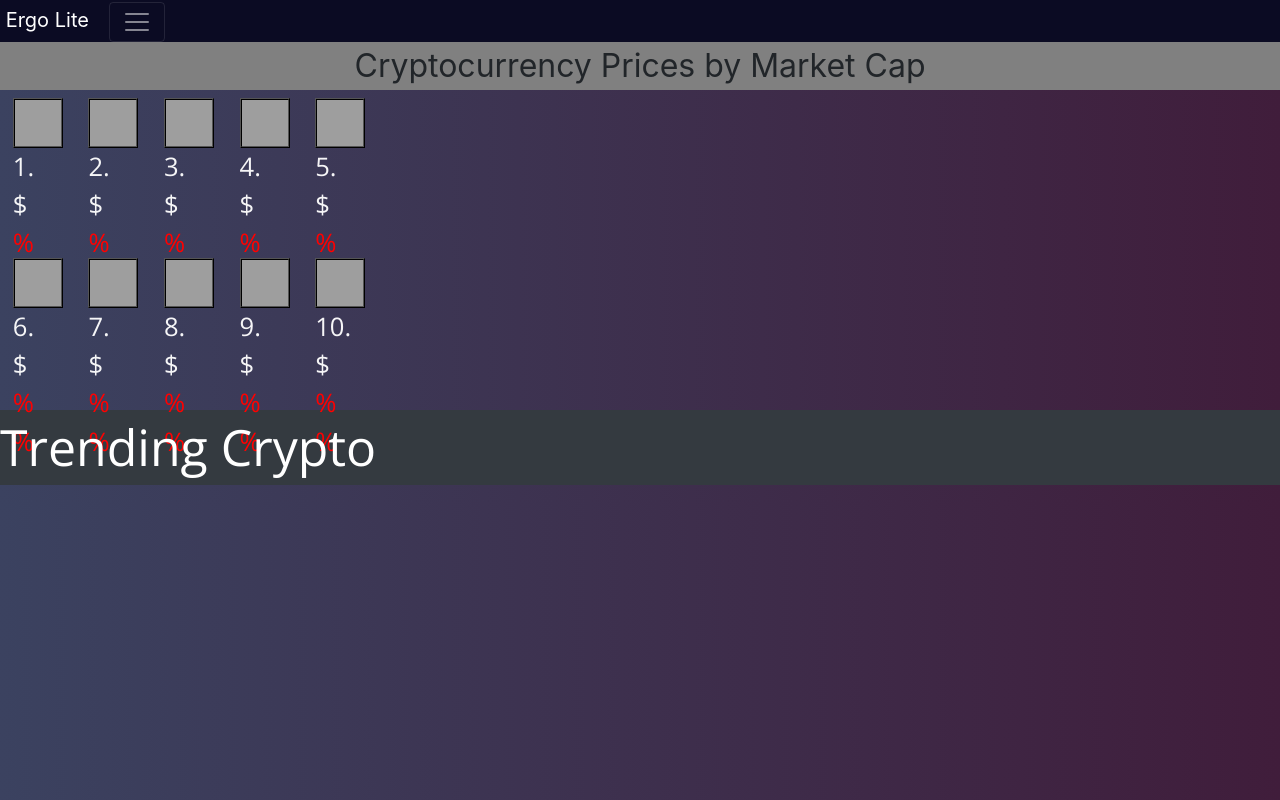
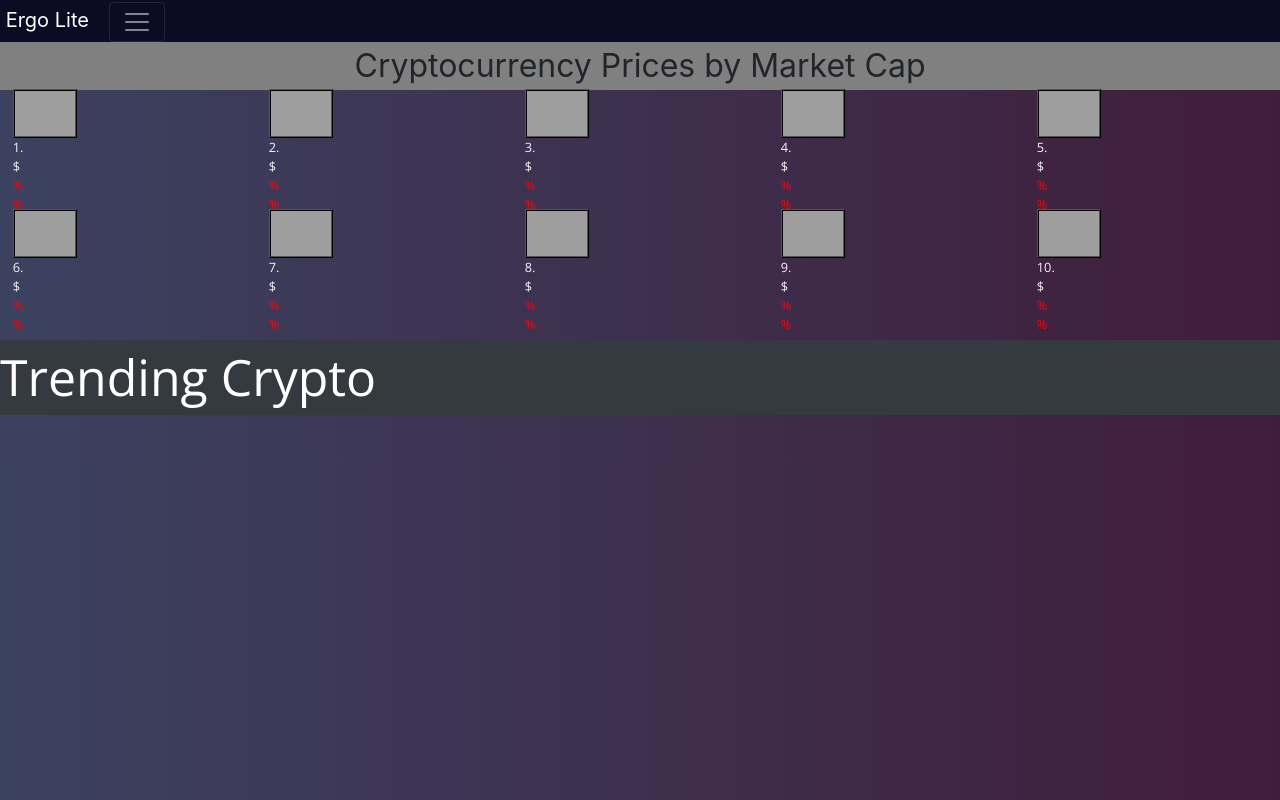
Before and after one commit to RussellAJames/Ergo_Lite, a Django app: template templates/home.html in a window 1280 px wide. Run offline with Django 3.2, Linux system fonts and the light colour scheme; the template is opened without the code that fills it, so the values that code supplies are empty; some libraries are stand-ins or nearby versions; grey boxes are pictures that could not be loaded.

Commit message:
style update

```diff
--- a/static/style.css
+++ b/static/style.css
@@ -80,14 +80,15 @@
   }
 .grid {
     display: grid;
-    grid-template-columns: 1fr 1fr;
+    grid-template-columns: 1fr 1fr 1fr 1fr 1fr;
     grid-template-rows: 1fr 1fr 1fr;
     grid-template-areas:
     ". title title ."
     ". title title ."
-    ". container container."
+    ". container container container container container ."
     ".   .";
     grid-gap: 10px;
+    grid-column: 1/-1;
 }
 }
 
--- a/templates/base.html
+++ b/templates/base.html
@@ -7,6 +7,29 @@
 
     <!-- Bootstrap CSS -->
     <link rel="stylesheet" href="https://stackpath.bootstrapcdn.com/bootstrap/4.3.1/css/bootstrap.min.css" integrity="sha384-ggOyR0iXCbMQv3Xipma34MD+dH/1fQ784/j6cY/iJTQUOhcWr7x9JvoRxT2MZw1T" crossorigin="anonymous">
+
+    <style>
+
+
+    .grid {
+      display: grid;
+      grid-template-columns: 1fr;
+      grid-template-rows: 1fr;
+      grid-template-areas:
+      " title "
+      " content"
+      ".";
+      grid-gap: 10px;
+      grid-column: 1/-1;
+      width: 100vw;
+
+
+
+    </style>
+
+
+
+
 
     <!-- Custom JS-->
 
@@ -31,10 +54,7 @@
 
       <div class='header'>{% block page_header %}{% endblock %}</div>
       <div class='sidebar'>{% block page_sidebar %}{% endblock %}</div>
-      <div class='content'>
-        {% block page_content %}{% endblock %}
-
-      </div>
+      <div class='content'>{% block page_content %}{% endblock %}</div>
 
       <div class='footer'>{% block page_footer %}{% endblock %}</div>
 
--- a/templates/home.html
+++ b/templates/home.html
@@ -11,7 +11,7 @@ Cryptocurrency Prices by Market Cap
 
 
 
-{% block content %}
+{% block page_content %}
 <body style="background-image:linear-gradient(to right,#3b4260 0%,#401d3b 100%);"></body>
 
 
@@ -27,10 +27,13 @@ Cryptocurrency Prices by Market Cap
         .table {
             color: rgba(22, 15, 15, 0.644);
             display: block;
+            grid-area:table;
+            width:auto;
+
 
             overflow: auto;
             border: 1px solid black;
-            border-collapse: collapse;
+
         }
         .tbl-header{
                 background-color: rgba(173, 50, 50, 0.3);
@@ -48,33 +51,33 @@ Cryptocurrency Prices by Market Cap
         min-width: 3vw;
 
         font-size:10px;
-        font-size:2vw;
+        font-size:1vw;
         font-weight: 400;
 
         }
 
         .container{
-        min-width:2vw;
-        max-width:20vw;
-        min-height: 5vh;
-        max-height: 20vh;
+        min-width:20vw;
+        width:20vw;
+        min-height: 4vh;
+        max-height: 15vh;
+        white-space:nowrap;
+
+        padding: 1vh 1vw;
+        display: flex;
         align-items: center;
-        padding: 1vh 1vw;
         }
 
         .ul{
             max-width: 50vw;
             min-width:25vw;
         }
-        .th{
-            max-width: 50vw;
-            min-width:25vw;
-        }
+
         img{
-            width:15vw;
-            height:15vw;
-            max-width: 50px;
-            max-height: 50px;
+            min-width:1vw;
+            min-height:1vw;
+            max-width: 5vw;
+            max-height: 5vw;
             border:2px ridge black;
             background-color:white;
             vertical-align: middle;
```
